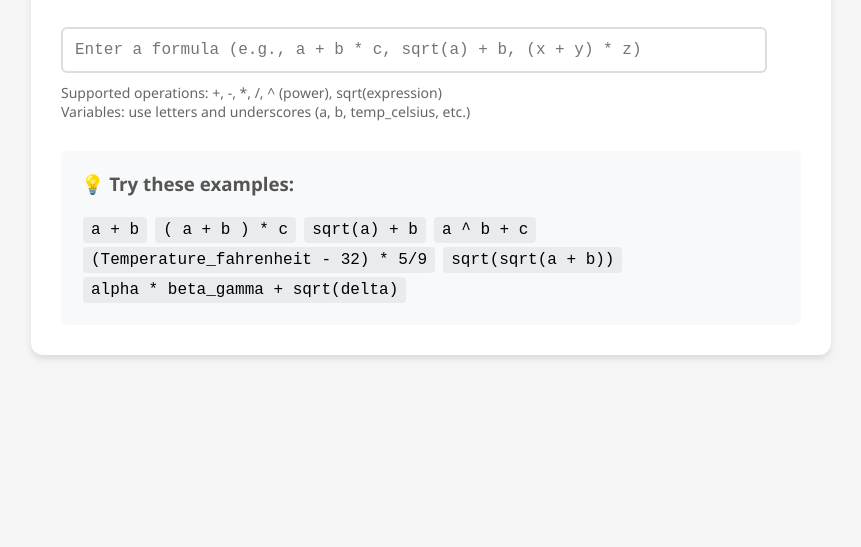
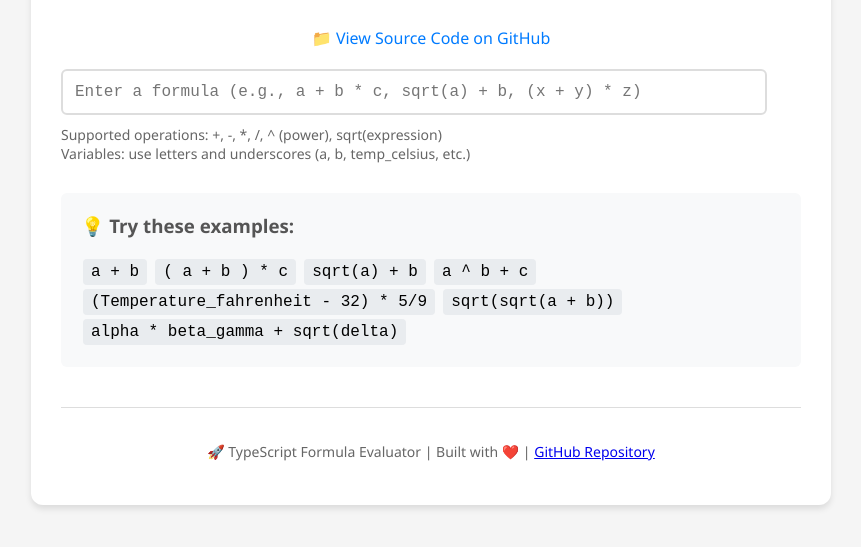
Before and after one commit to sgagnonboncode/equations-parsing, a website: page index.html in a window 1280 px wide. Shown: the part 157-704 px from the top of the page, without its empty margins (209-1070 px from the left). Drawn offline with Linux system fonts and the light colour scheme.

Commit message:
Prepare demo for GitHub Pages deployment
- Rename demo.html to index.html for GitHub Pages compatibility
- Add GitHub repository links to demo website
- Update README with live demo link pointing to GitHub Pages
- Demo is now self-contained and ready for static hosting

```diff
--- a/demo.html
+++ b/index.html
@@ -24,6 +24,21 @@
             color: #333;
             text-align: center;
             margin-bottom: 30px;
+        }
+
+        .github-link {
+            text-align: center;
+            margin-bottom: 20px;
+        }
+
+        .github-link a {
+            color: #007bff;
+            text-decoration: none;
+            font-weight: 500;
+        }
+
+        .github-link a:hover {
+            text-decoration: underline;
         }
 
         .formula-section {
@@ -161,11 +176,26 @@
         .example-formula:hover {
             background-color: #dee2e6;
         }
+
+        .footer {
+            text-align: center;
+            margin-top: 40px;
+            padding-top: 20px;
+            border-top: 1px solid #ddd;
+            color: #666;
+            font-size: 14px;
+        }
     </style>
 </head>
 <body>
     <div class="container">
         <h1>🧮 Formula Evaluator Demo</h1>
+
+        <div class="github-link">
+            <a href="https://github.com/sgagnonboncode/equations-parsing" target="_blank">
+                📁 View Source Code on GitHub
+            </a>
+        </div>
 
         <div class="formula-section">
             <div class="formula-input-container">
@@ -202,6 +232,12 @@
             <span class="example-formula" onclick="setFormula('(Temperature_fahrenheit - 32) * 5/9')">(Temperature_fahrenheit - 32) * 5/9</span>
             <span class="example-formula" onclick="setFormula('sqrt(sqrt(a + b))')">sqrt(sqrt(a + b))</span>
             <span class="example-formula" onclick="setFormula('alpha * beta_gamma + sqrt(delta)')">alpha * beta_gamma + sqrt(delta)</span>
+        </div>
+
+        <div class="footer">
+            <p>🚀 TypeScript Formula Evaluator | Built with ❤️ |
+            <a href="https://github.com/sgagnonboncode/equations-parsing" target="_blank">GitHub Repository</a>
+            </p>
         </div>
     </div>
 
```
Also changed, not shown: README.md.
